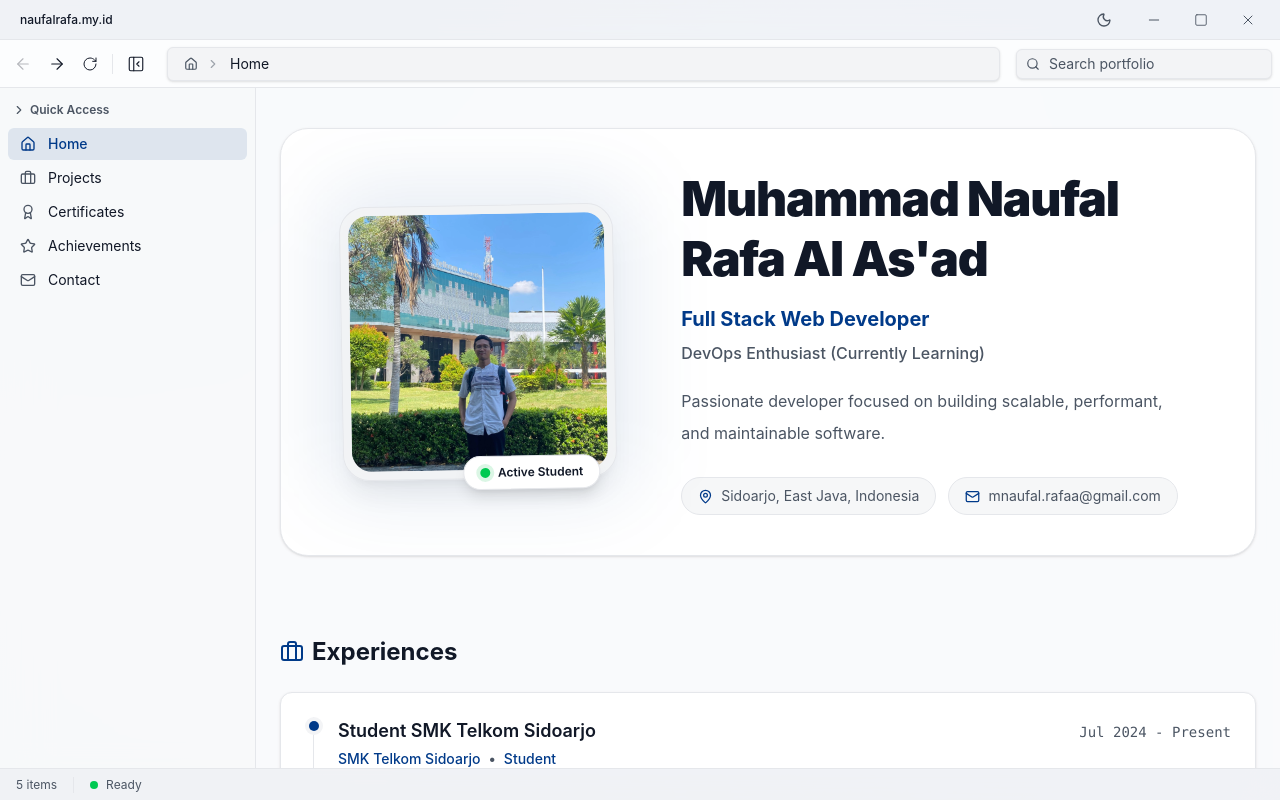
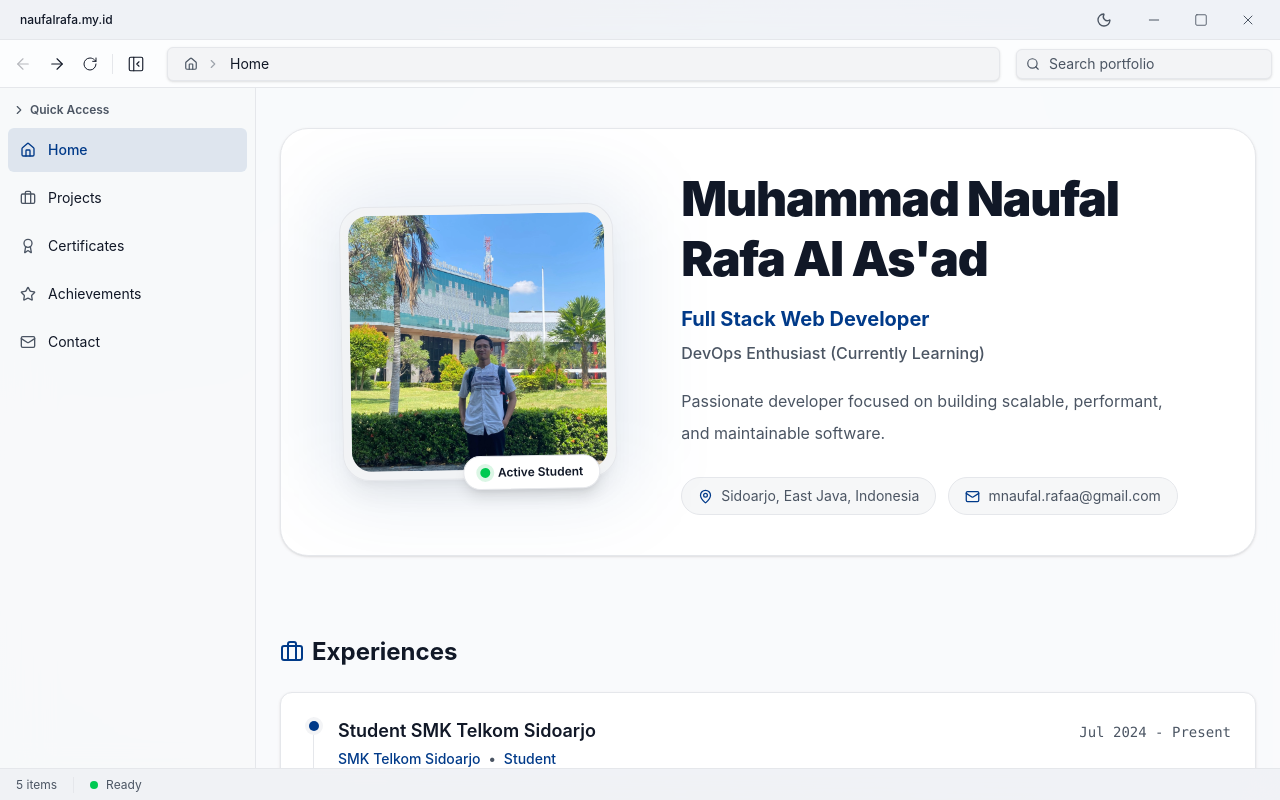
Before and after one commit to Falrafa4/portfolio, a React (Vite) app: page / in a window 1280 px wide. Both pictures are taken after a click on the button 136 px from the left and 63 px from the top of the page. Built offline with nearby package versions, Linux system fonts and the light colour scheme.

Commit message:
feat: update page title and enhance sidebar navigation spacing

```diff
--- a/index.html
+++ b/index.html
@@ -4,7 +4,7 @@
     <meta charset="UTF-8" />
     <link rel="icon" type="image/svg+xml" href="/favicon.svg" />
     <meta name="viewport" content="width=device-width, initial-scale=1.0" />
-    <title>portfolio-fal</title>
+    <title>Muhammad Naufal Rafa Al As'ad - Portfolio</title>
     <script>
       (function() {
         const savedTheme = localStorage.getItem('theme');
--- a/src/components/layout/Sidebar.jsx
+++ b/src/components/layout/Sidebar.jsx
@@ -16,7 +16,7 @@ export default function Sidebar({ className = "", onNavigate }) {
         <div className="px-3 py-1.5 flex items-center text-xs font-semibold text-text-muted">
           <ChevronRight size={14} className="mr-1" /> Quick Access
         </div>
-        <nav className="flex flex-col px-2 space-y-0.5 mt-1">
+        <nav className="flex flex-col px-2 space-y-1 mt-1">
           {navItems.map((item) => (
             <NavLink
               key={item.path}
@@ -24,7 +24,7 @@ export default function Sidebar({ className = "", onNavigate }) {
               onClick={onNavigate}
               className={({ isActive }) =>
                 clsx(
-                  "flex items-center gap-3 px-3 py-1.5 rounded-md text-sm transition-colors focus-visible:outline-none focus-visible:ring-2 focus-visible:ring-primary focus-visible:ring-offset-1 dark:focus-visible:ring-offset-sidebar",
+                  "flex items-center gap-3 px-3 py-3 rounded-md text-sm transition-colors focus-visible:outline-none focus-visible:ring-2 focus-visible:ring-primary focus-visible:ring-offset-1 dark:focus-visible:ring-offset-sidebar",
                   isActive
                     ? "bg-primary/10 text-primary font-medium"
                     : "text-text-main hover:bg-black/10 dark:hover:bg-white/10 active:bg-black/10 dark:active:bg-white/10",
```
